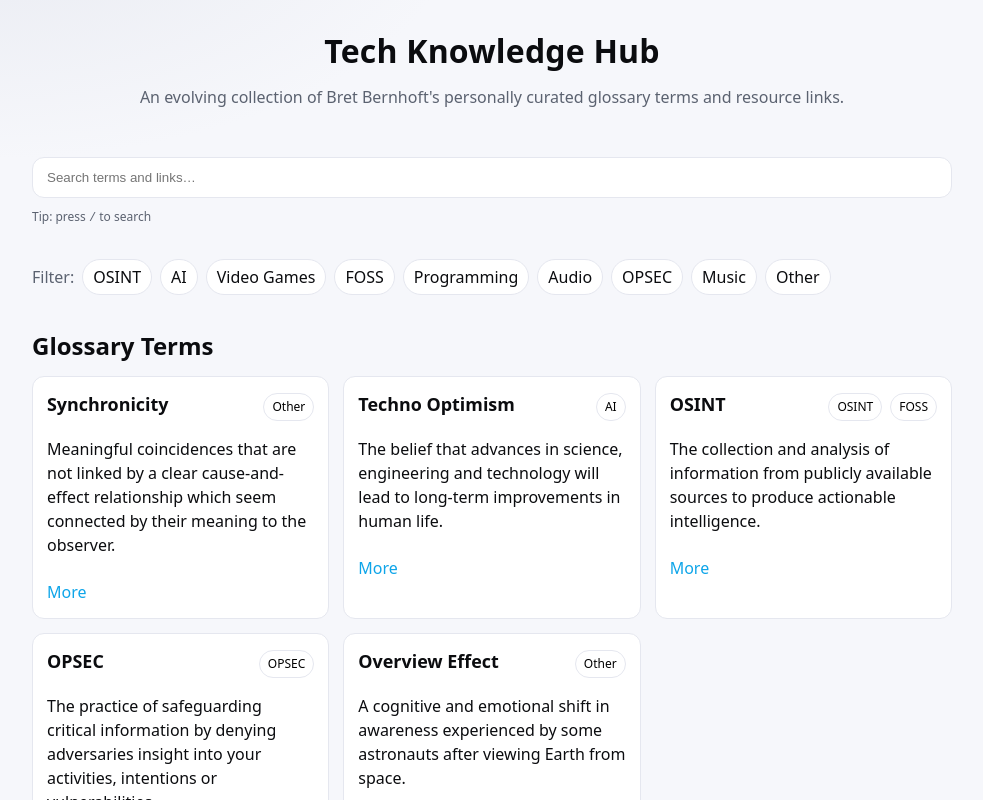
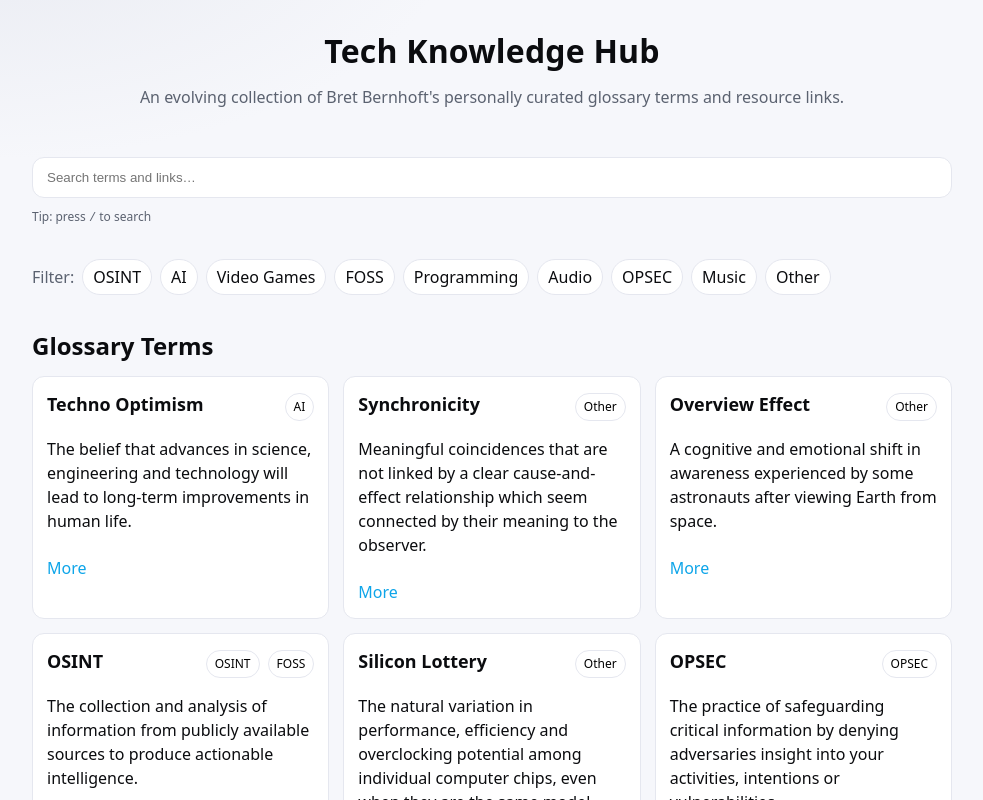
Before and after one commit to devbret/tech-knowledge-hub, a React (Vite) app: page / in a window 1280 px wide. Shown: the top 800 px of the page, without its empty margins (148-1131 px from the left). Built offline with nearby package versions, Linux system fonts and the light colour scheme.

Commit message:
Add silicon lottery to the glossary list.

```diff
--- a/src/data/data.ts
+++ b/src/data/data.ts
@@ -43,6 +43,17 @@ export const glossary: GlossaryEntry[] = [
       "https://www.recordedfuture.com/blog/open-source-intelligence-definition",
     quote:
       "Open source intelligence (OSINT) is the practice of gathering, analyzing, and disseminating information from publicly available sources to address specific intelligence requirements.",
+  },
+  {
+    term: "Silicon Lottery",
+    definition:
+      "The natural variation in performance, efficiency and overclocking potential among individual computer chips, even when they are the same model.",
+    category: ["Other"],
+    source: "MUO",
+    source_url:
+      "https://www.makeuseof.com/silicon-lottery-why-no-two-processors-are-the-same/",
+    quote:
+      "...the term silicon lottery refers to the inherent differences between two processors of the same product line. These differences affect overclocking performance.",
   },
   {
     term: "Overview Effect",
```
